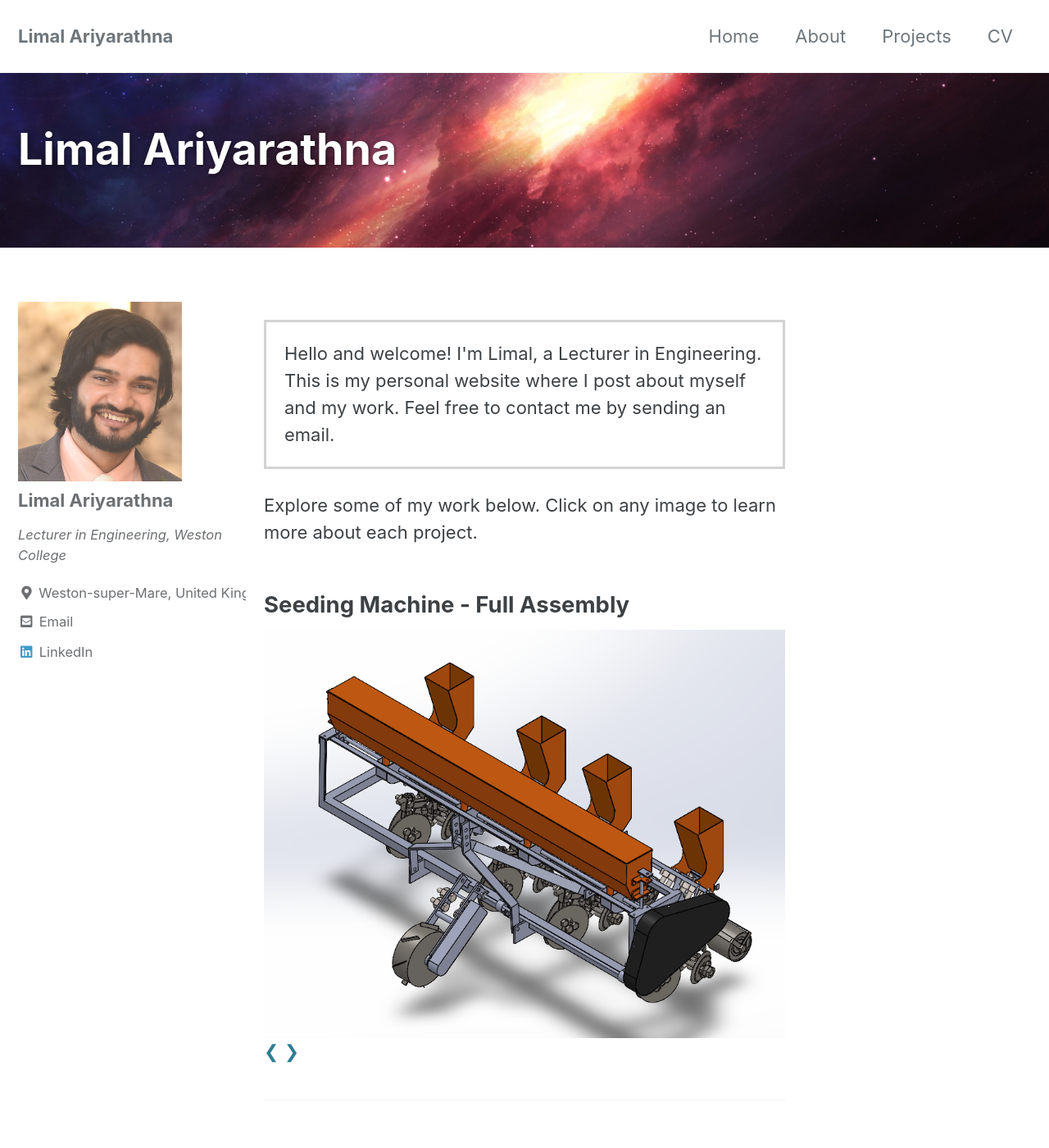
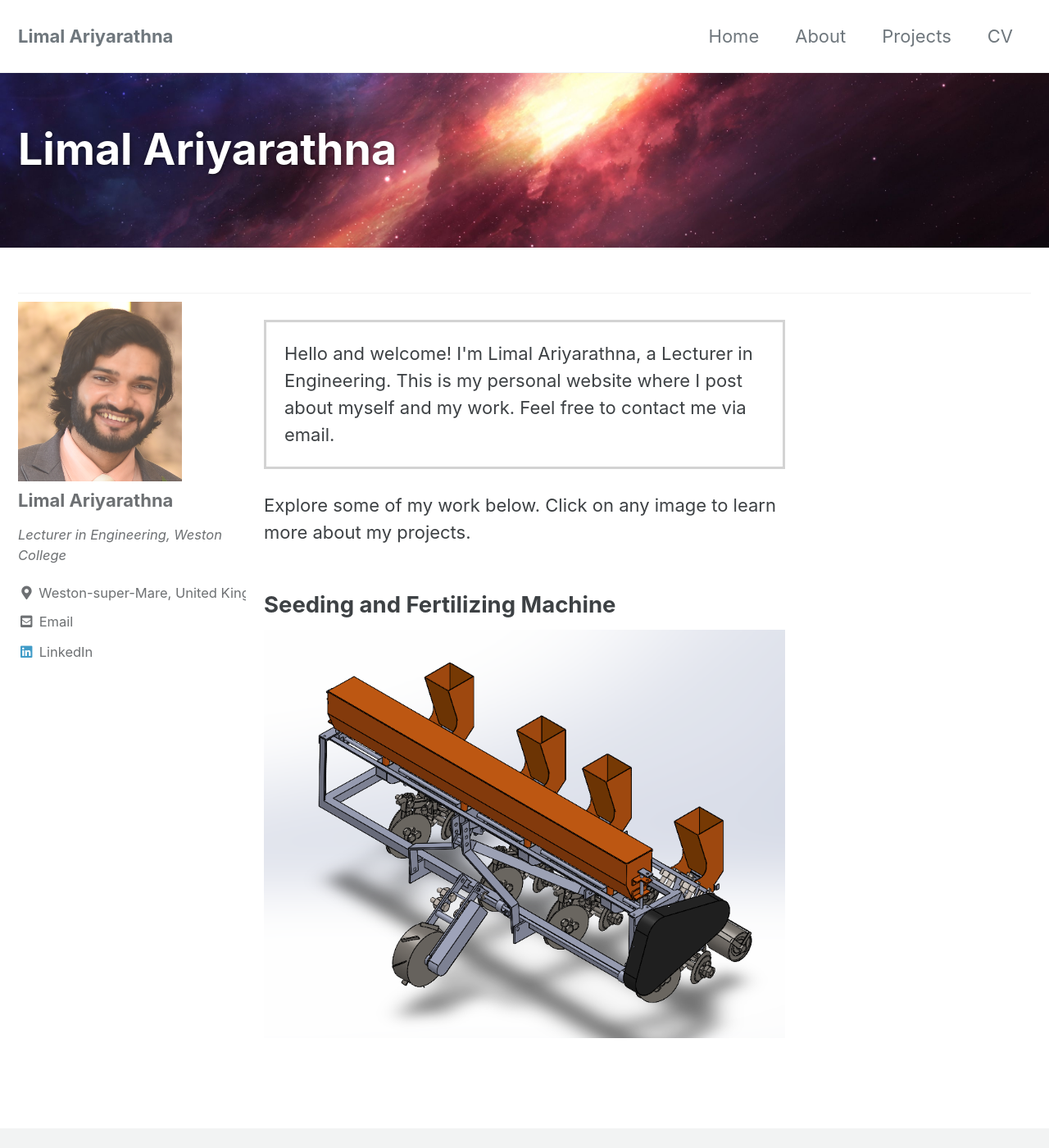
Before and after one commit to limaldeelaka/limaldeelaka.github.io, a Jekyll site: the page built from index.html, in a window 1280 px wide and 1400 px high. Shown: the whole window at 82% size. Built offline with Jekyll 4.4.1, drawn with Linux system fonts in a browser that asks for light colours; cached includes are drawn as plain includes; the list of posts is cut into pages by our own code.

Commit message:
Added more to slide show

```diff
--- a/index.html
+++ b/index.html
@@ -10,16 +10,16 @@
 
 
 <p style="border:3px; border-style:solid; border-color:#d3d3d3; padding: 1em;">
-Hello and welcome! I'm Limal, a Lecturer in Engineering. This is my personal website where I post about myself and my work. Feel free to contact me by sending an email.
+Hello and welcome! I'm Limal Ariyarathna, a Lecturer in Engineering. This is my personal website where I post about myself and my work. Feel free to contact me via email.
 </p>
 <p>
-Explore some of my work below. Click on any image to learn more about each project.
+Explore some of my work below. Click on any image to learn more about my projects.
 </p>
 
 <div class="slideshow-container">
   <!-- Slide 1 -->
   <div class="slide fade">
-    <h2 class="slide-title">Metal 3D Printing - Coil Assembly</h2>
+    <h2 class="slide-title">Magneto-Hydrodynamic Experiment for Metal 3D Printing</h2>
     <a href="/projects/" target="_self">
       <img src="/assets/projects/1 Metal 3D Printing/Coil Assembly.png" alt="Metal 3D Printing - Coil Assembly" style="width:100%">
     </a>
@@ -27,23 +27,36 @@
 
   <!-- Slide 2 -->
   <div class="slide fade">
-    <h2 class="slide-title">Seeding Machine - Full Assembly</h2>
-    <a href="/projects/2-seeding-machine" target="_self">
+    <h2 class="slide-title">Seeding and Fertilizing Machine</h2>
+    <a href="/projects/" target="_self">
       <img src="/assets/projects/2 Seeding Machine/Full Assembly.png" alt="Seeding Machine - Full Assembly" style="width:100%">
     </a>
   </div>
 
   <!-- Slide 3 -->
   <div class="slide fade">
-    <h2 class="slide-title">Comb Design</h2>
-    <a href="/projects/3-comb-design" target="_self">
+    <h2 class="slide-title">Antique Comb Design Restoration</h2>
+    <a href="/projects/" target="_self">
       <img src="/assets/projects/3 Comb/Comb.png" alt="Comb Design" style="width:100%">
     </a>
   </div>
 
-  <!-- Navigation buttons -->
-  <a class="prev" onclick="plusSlides(-1)">&#10094;</a>
-  <a class="next" onclick="plusSlides(1)">&#10095;</a>
+<!-- Slide 4 -->
+  <div class="slide fade">
+    <h2 class="slide-title">Hydrogen Fuel Cell</h2>
+    <a href="/projects/" target="_self">
+      <img src="/assets/projects/3 Hydrogen Fuel Cell/Cell.png" alt="Cell" style="width:100%">
+    </a>
+  </div>
+</div>
+
+<!-- Slide 5 -->
+  <div class="slide fade">
+    <h2 class="slide-title">CFD Simulation of a Screw Turbine</h2>
+    <a href="/projects/" target="_self">
+      <img src="/assets/projects/6 Screw Turbine/Turbine.png" alt="Turbine" style="width:100%">
+    </a>
+  </div>
 </div>
 
 <script>
```
